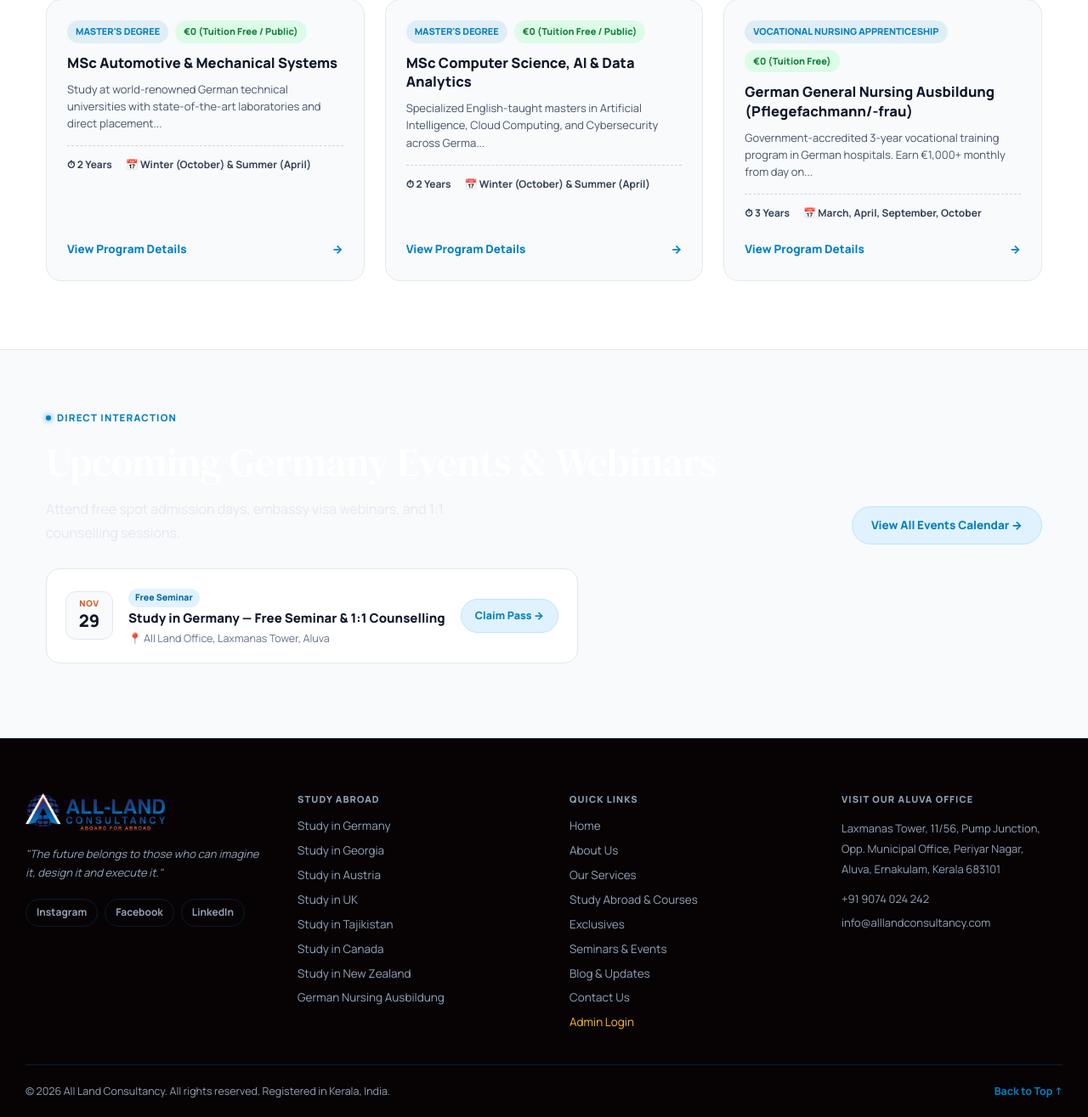
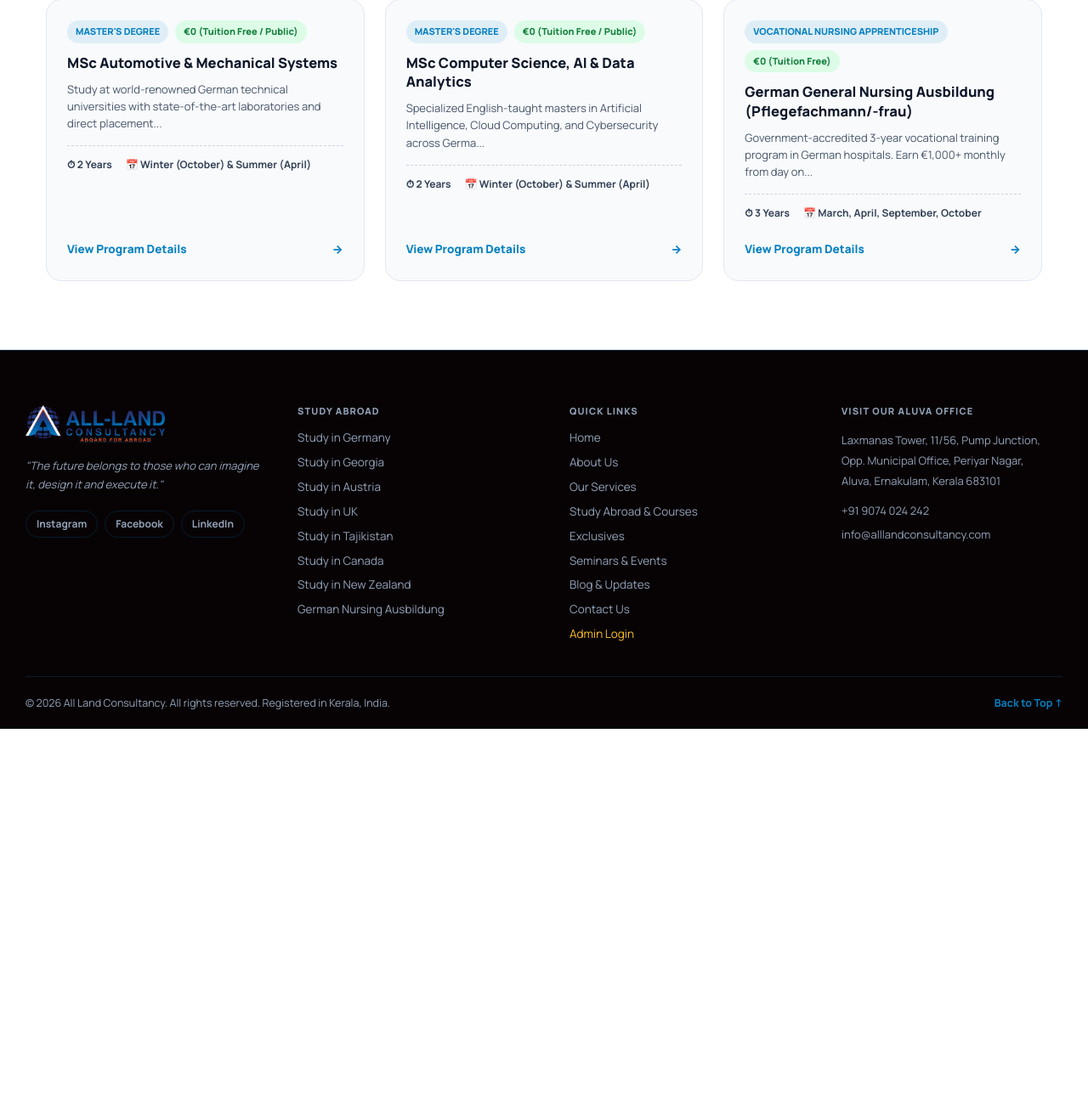
Before and after one commit to figmarkinfotek640-pixel/allland_consultancy, a Laravel app: page /study-abroad/germany in a window 1280 px wide. Shown: the part 3468-4783 px from the top of the page at 85% size. After the commit the page ends 4326 px from the top, so only its background shows below. Run offline with Laravel 12, Linux system fonts and the light colour scheme; data comes from the database, SQL or seed files in the repository.

Commit message:
Remove upcoming events and webinars section from study abroad destination page

```diff
--- a/resources/views/destinations/show.blade.php
+++ b/resources/views/destinations/show.blade.php
@@ -402,39 +402,4 @@
   </div>
 </section>
 
-<!-- FULL-WIDTH UPCOMING EVENTS & WEBINARS -->
-@if($events->isNotEmpty())
-  <section class="dest-events-fullwidth-section">
-    <div class="wrap">
-      <div class="dest-events-fullwidth-header">
-        <div>
-          <span class="sec-tag"><span class="sec-tag-dot"></span> Direct Interaction</span>
-          <h2 class="sec-h2">Upcoming {{ $destination->name }} Events &amp; Webinars</h2>
-          <p class="sec-p">Attend free spot admission days, embassy visa webinars, and 1:1 counselling sessions.</p>
-        </div>
-        <a href="{{ route('events.index') }}" class="dest-view-all-programs-btn">
-          View All Events Calendar →
-        </a>
-      </div>
-
-      <div class="dest-events-cards-grid">
-        @foreach($events as $ev)
-          <div class="dest-event-card">
-            <div class="dest-event-date">
-              <span class="ev-month">{{ $ev->month_name }}</span>
-              <span class="ev-day">{{ $ev->day_number }}</span>
-            </div>
-            <div class="dest-event-info">
-              <span class="dest-event-type-tag">{{ $ev->type_label }}</span>
-              <h4 class="dest-event-title"><a href="{{ route('events.show', $ev->slug) }}">{{ $ev->title }}</a></h4>
-              <span class="dest-event-location">📍 {{ $ev->location }}</span>
-            </div>
-            <a href="{{ route('events.show', $ev->slug) }}" class="dest-event-action-btn">Claim Pass →</a>
-          </div>
-        @endforeach
-      </div>
-    </div>
-  </section>
-@endif
-
 @endsection
```
